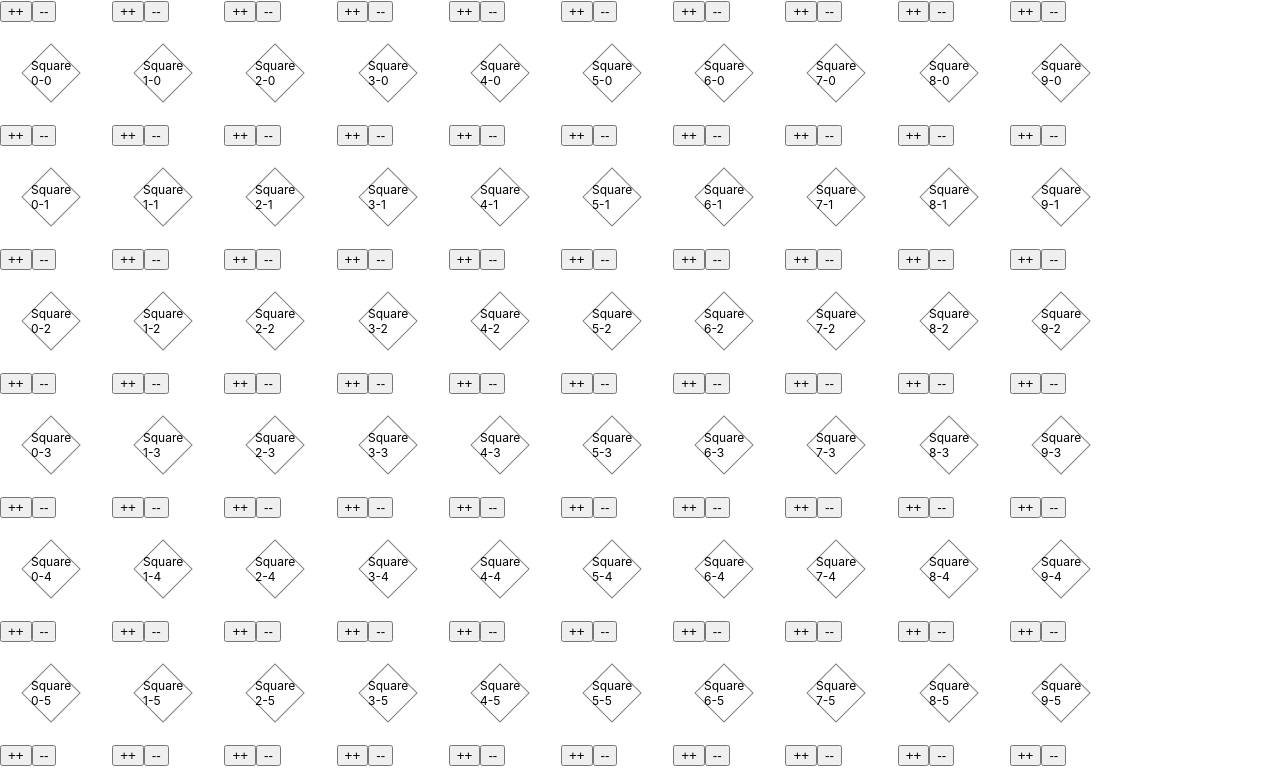
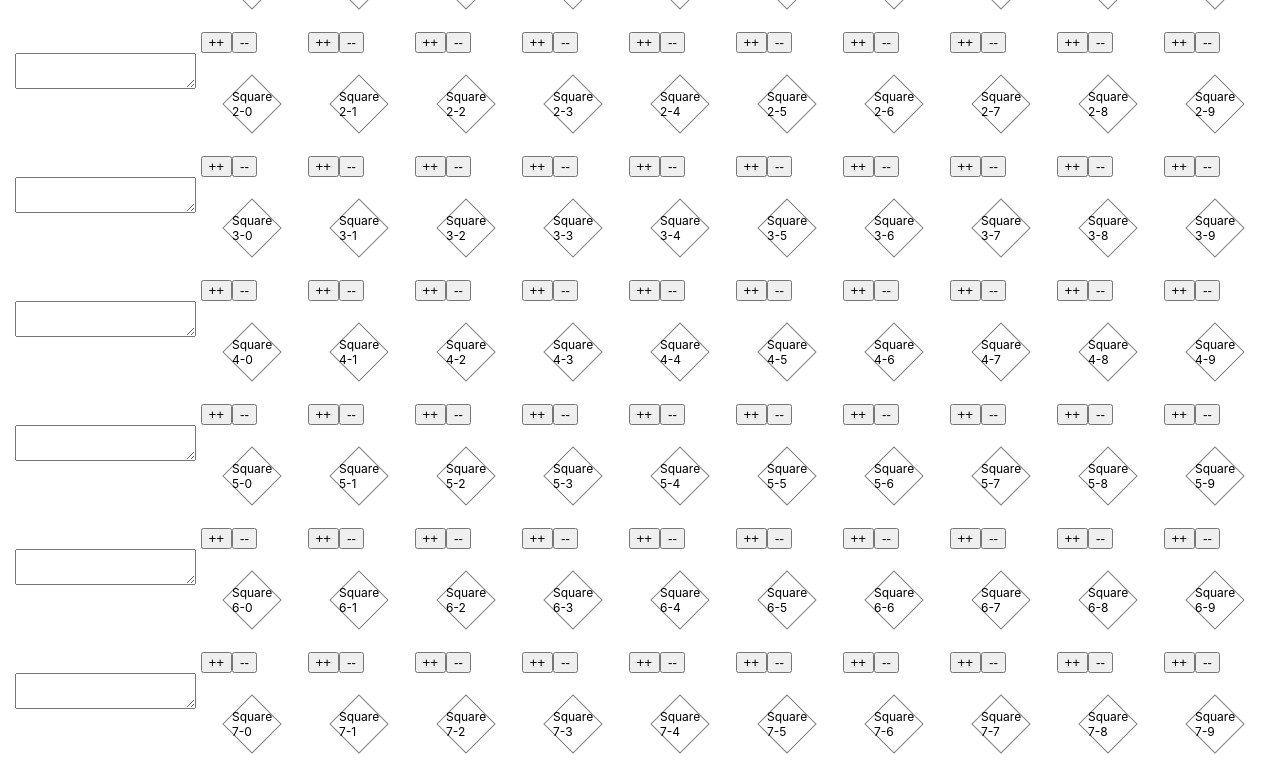
Before and after one commit to RABlue27/ScorecardSim, a React (Create React App) app in the folder my-app/: page / in a window 1280 px wide. Shown: the top 774 px of the page. Built offline with nearby package versions, Linux system fonts and the light colour scheme.

Commit message:
added text area for name

```diff
--- a/my-app/src/App.css
+++ b/my-app/src/App.css
@@ -1,9 +1,29 @@
+.app-container {
+  display: flex;
+  align-items: flex-start;
+  justify-content: center;
+}
+
+.grid-and-inputs {
+  display: flex;
+  align-items: flex-start;
+}
+
 .grid-container {
-  display: grid;
-  grid-template-columns: repeat(10, 1fr);
-  gap: 10px;
-  max-width: 500px;
-  margin: 0;
+  display: flex;
+  flex-direction: column;
+  align-items: center;
+  justify-content: center;
+  width: 70%; /* Add this line */
+  margin: 0 auto;
+  height: 100vh;
+  margin-top: 25px;;
+}
+
+.grid-row {
+  display: flex;
+  justify-content: center;
+  gap: 5px; /* Adjust the gap as needed */
 }
 
 .square {
@@ -13,8 +33,8 @@
   background-color: #f0f0f0;
   border: 1px solid #ccc;
   font-size: 12px;
-  min-height: 40px;
-  min-width: 40px;
+  height: 40px;
+  width: 40px;
   transform: rotate(45deg);
   margin: 30px;
   user-select: none; /* Prevents text selection */
@@ -23,3 +43,20 @@
 .square-content {
   transform: rotate(-45deg);
 }
+
+.input-container {
+  display: flex;
+  flex-direction: column;
+  gap: 10px;
+}
+
+.input-row {
+  display: flex;
+  gap: 10px;
+}
+
+
+.lineup-name {
+  height: 50px;
+  width: 200px;
+}
--- a/my-app/src/App.js
+++ b/my-app/src/App.js
@@ -27,11 +27,21 @@ const GridSquare = ({ text }) => {
 
   return (
     <div className="button-box">
-      <button onClick={increaseBorder}> ++ </button>
-      <button onClick={decreaseBorder}> -- </button>
       <div className="square" style={squareStyle} >
         <div className="square-content" >{text}</div>
       </div>
+      <button onClick={increaseBorder}> ++ </button>
+      <button onClick={decreaseBorder}> -- </button>
+    </div>
+  );
+};
+
+const Lineup = ( { name }) => {
+  return (
+    <div>
+      <textarea>
+        {name}
+      </textarea>
     </div>
   );
 };
@@ -51,6 +61,7 @@ function App() {
     <div className="grid-container">
       {gridData.map((row, rowIndex) => (
         <div key={rowIndex} className="grid-row">
+          <Lineup />
           {row.map((text, columnIndex) => (
             <GridSquare key={columnIndex} text={text} />
           ))}
```
